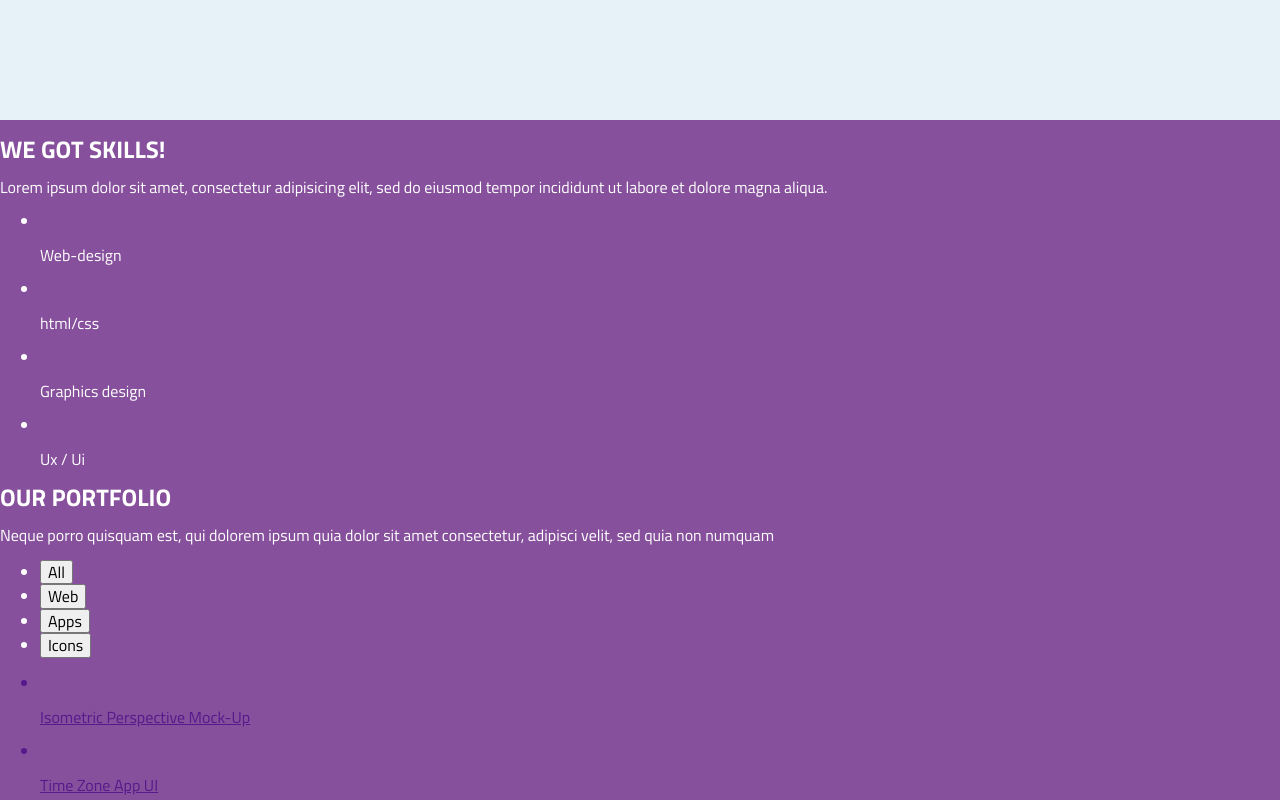
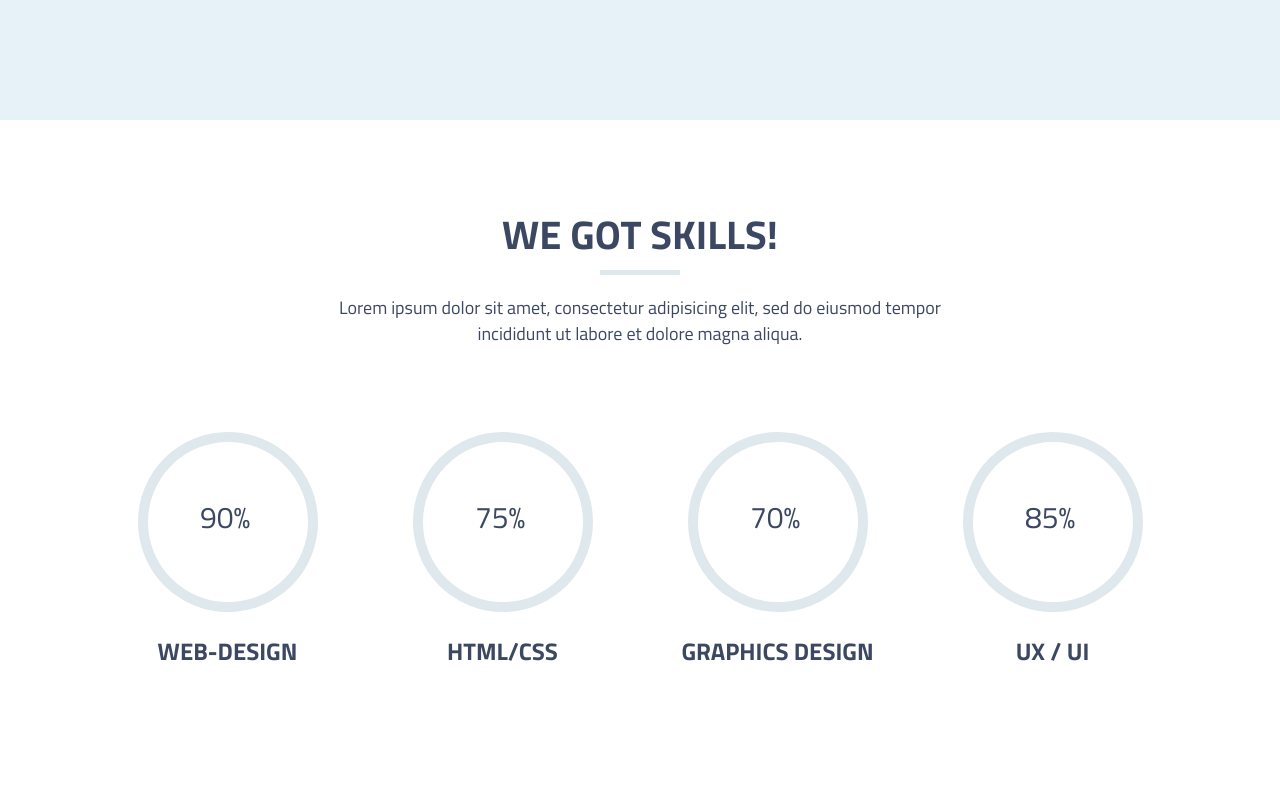
Before and after one commit to saloev/Cuda, a plain HTML site: page index.html in a window 1280 px wide. Shown: the part 2200-3000 px from the top of the page. Drawn offline with Linux system fonts and the light colour scheme.

Commit message:
skills section is stylized

```diff
--- a/index.html
+++ b/index.html
@@ -147,28 +147,30 @@
 			</div>
 		</section>
 		<section class="skills">
+			<div class="wrapper">
 				<h2 class="section-tittle">WE GOT SKILLS!</h2>
-			<p>Lorem ipsum dolor sit amet, consectetur adipisicing elit, sed do eiusmod
-			tempor incididunt ut labore et dolore magna aliqua.
+				<p class="skills-subtitle">Lorem ipsum dolor sit amet, consectetur adipisicing elit, sed do eiusmod
+				tempor <br> incididunt ut labore et dolore magna aliqua.
 				</p>
-			<ul>
+				<ul class="skills-list">
 					<li>
-					<img src="" alt="">
+						<span class="">90%</span>
 						<p>Web-design</p>
 					</li>
 					<li>
-					<img src="" alt="">
+						<span class="">75%</span>
 						<p>html/css</p>
 					</li>
 					<li>
-					<img src="" alt="">
+						<span class="">70%</span>
 						<p>Graphics design</p>
 					</li>
 					<li>
-					<img src="" alt="">
+						<span class="">85%</span>
 						<p>Ux / Ui</p>
 					</li>
 				</ul>
+			</div>
 		</section>
 		<section class="portfolio">
 			<h2 class="section-tittle">OUR PORTFOLIO</h2>
--- a/style.css
+++ b/style.css
@@ -120,7 +120,7 @@ a: active {
 			font-size: 18px; line-height: 26px; text-align: center;
 		}
 		.services  ul {
-			margin: 0; padding: 0; display: flex; justify-content: space-around; flex-wrap: wrap;
+			margin: 0; padding: 0;display: flex; justify-content: space-around;
 
 			list-style: none; text-align: center;
 		}
@@ -235,3 +235,90 @@ a: active {
 							.team-contacts .email {
 								background:#bdd1df url("img/social.png") -46px 5px no-repeat;
 							}
+
+
+/*
+
+*/
+.skills {
+	padding: 100px 0 150px 0;
+
+	color: #3c4761; text-align: center;
+
+	background: #fff;
+}
+	.skills .wrapper {
+		display: flex; flex-direction: column; align-items: center;
+	}
+		.skills h2 {
+			margin: 0;
+
+			font-size: 40px; line-height: 30px; text-transform: uppercase; font-weight: 700;
+		}
+		.skills h2::after {
+			content: ""; display: block; width: 80px; height: 5px; margin: 20px auto;
+
+			background: rgba(223, 232, 237, 1);
+		}
+		.skills .skills-subtitle {
+			margin: 0 0 85px 0;
+
+			font-size: 18px; line-height: 26px;
+		}
+		.skills .skills-list {
+			margin: 0; padding: 0; width:100%; display: flex; justify-content: space-around;
+
+			list-style: none;
+		}
+		.skills ul li {
+			position: relative;
+
+			width: 23.63%; padding: 0 1.18%;
+		}
+		.skills ul li:first-child::before {
+			content: ""; display: block; width: 160px; height: 160px; margin: 0 auto 30px auto;
+
+			border-radius: 50%; border: 10px solid #dfe8ed;
+
+			animation: webDesign 2s linear 0.1s  normal forwards;
+		}
+		.skills ul li:nth-child(2)::before {
+			content: ""; display: block; width: 160px; height: 160px; margin: 0 auto 30px auto;
+
+			border-radius: 50%; border: 10px solid #dfe8ed;
+		}
+		.skills ul li:nth-child(3)::before {
+			content: ""; display: block; width: 160px; height: 160px; margin: 0 auto 30px auto;
+
+			border-radius: 50%; border: 10px solid #dfe8ed;
+		}
+		.skills ul li:last-child::before {
+			content: ""; display: block; width: 160px; height: 160px; margin: 0 auto 30px auto;
+
+			border-radius: 50%; border: 10px solid #dfe8ed;
+		}
+
+		/*
+			animation
+
+		*/
+		@keyframes webDesign{
+			0%{
+				border-color: #dfe8ed;
+
+			}
+			20%{
+				border-color: red;
+			}
+
+		}
+
+		.skills ul span {
+			position: absolute; top: 75px; left: 110px;
+
+			font-size: 30px; line-height: 21px; text-transform: uppercase; font-weight: 400;
+		}
+		.skills ul p {
+
+			font-size: 24px; line-height: 18px; font-weight: 700; text-transform: uppercase;
+		}
```
Lines whose indentation alone changed are shown as unchanged.
